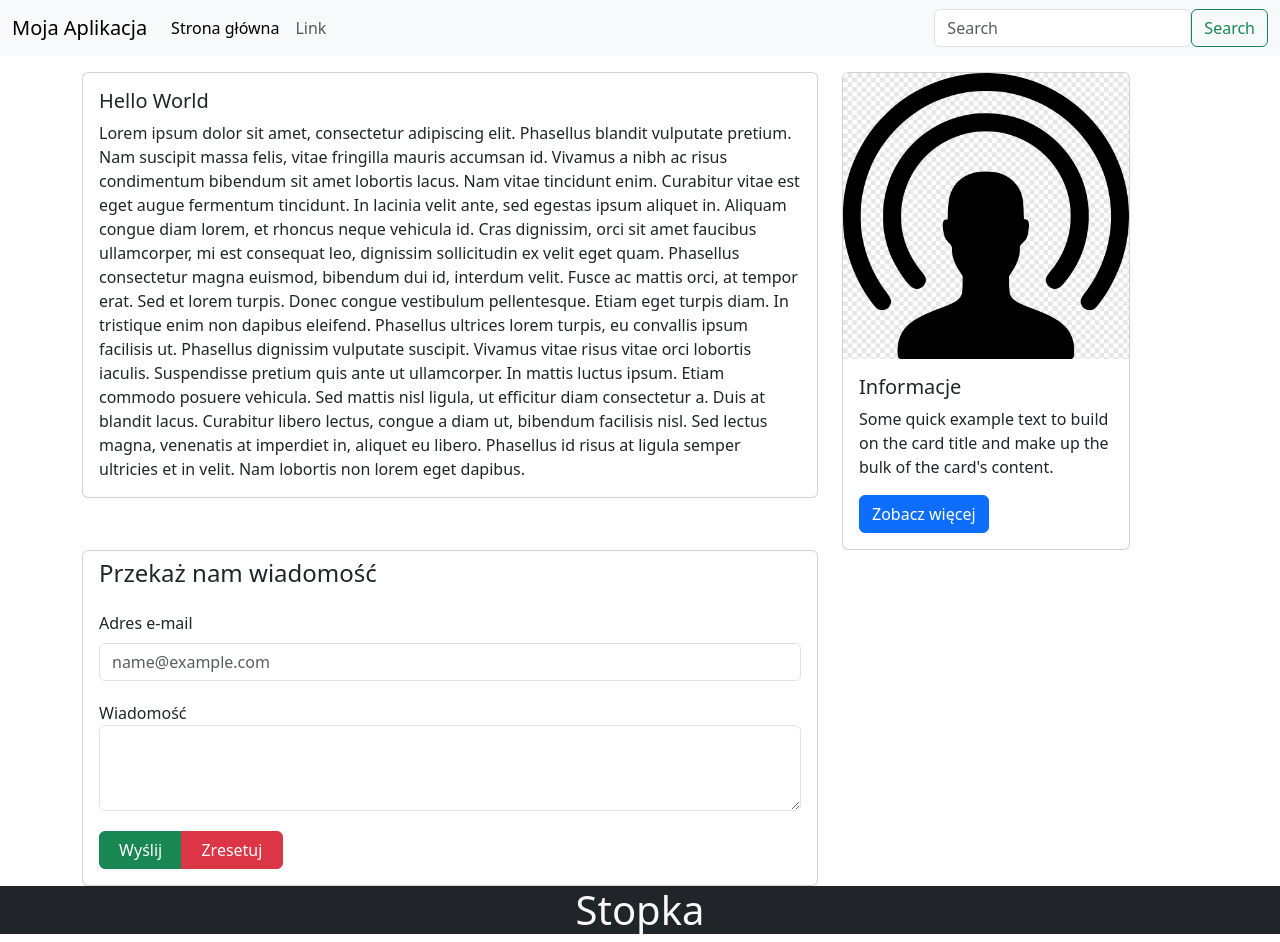
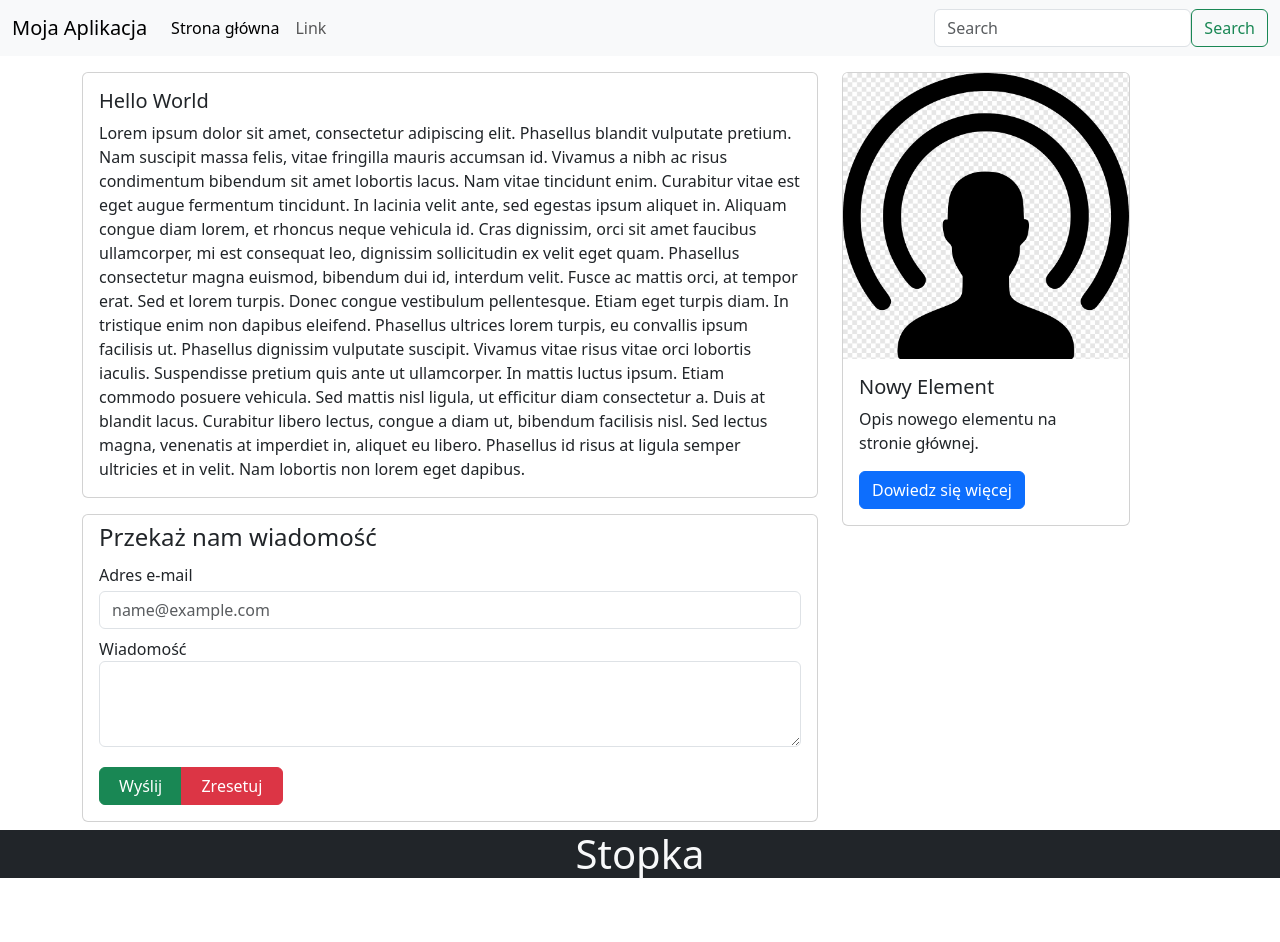
Before and after one commit to nic00la1/bootstrapConnectTEB, an Angular app: page / in a window 1280 px wide. After the commit the page ends 886 px from the top, so only its background shows below. Built offline with nearby package versions, Linux system fonts and the light colour scheme.

Commit message:
DONE ✅

```diff
--- a/src/app/app.component.css
+++ b/src/app/app.component.css
@@ -1,3 +1,17 @@
 .form-inline {
     display: flex !important;
 }
+
+  /* Dodajemy styl tylko dla karty ze zdjęciem */
+  .custom-card {
+    display: flex;
+    flex-direction: column;
+    height: 100%;
+  }
+
+  /* Ustawiamy obrazek jako elastyczny, aby nie wpływał na wysokość karty */
+  .custom-card img {
+    flex-shrink: 0;
+    width: 100%;
+    height: auto;
+  }
--- a/src/app/app.component.html
+++ b/src/app/app.component.html
@@ -40,7 +40,7 @@
 
 <div class="container mt-3">
   <div class="row">
-    <div class="col-md-8">
+    <div class="col-md-8 order-md-2 mb-2">
       <div class="card">
         <div class="card-body">
           <h5 class="card-title">Hello World</h5>
@@ -69,31 +69,12 @@
           </p>
         </div>
       </div>
-    </div>
-    <div class="col">
-      <div class="card" style="width: 18rem">
-        <img
-          class="card-img-top"
-          src="./assets/images/ziomo.png"
-          alt="Card image cap"
-        />
-        <div class="card-body">
-          <h5 class="card-title">Informacje</h5>
-          <p class="card-text">
-            Some quick example text to build on the card title and make up the
-            bulk of the card's content.
-          </p>
-          <a href="#" class="btn btn-primary">Zobacz więcej</a>
-        </div>
-      </div>
-    </div>
-  </div>
-  <div class="row">
-    <div class="col-md-8">
+      <div class="row mt-3">
+        <div class="col-md-12">
           <form class="card">
-        <legend class="m-3 mt-1">Przekaż nam wiadomość</legend>
-        <div class="m-3 mt-1">
-          <label for="exampleInputEmail1" class="form-label"
+            <legend class="m-3 mt-1 mb-1">Przekaż nam wiadomość</legend>
+            <div class="m-3 mt-1 mb-1">
+              <label for="exampleInputEmail1" class="form-label mb-1"
                 >Adres e-mail</label
               >
               <input
@@ -127,6 +108,23 @@
       </div>
     </div>
 
+    <div class="col-md-4 order-md-2 mb-2">
+      <div class="card" style="width: 18rem">
+        <img
+          class="card-img-top"
+          src="./assets/images/ziomo.png"
+          alt="Card image cap"
+        />
+        <div class="card-body">
+          <h5 class="card-title">Nowy Element</h5>
+          <p class="card-text">Opis nowego elementu na stronie głównej.</p>
+          <a href="#" class="btn btn-primary">Dowiedz się więcej</a>
+        </div>
+      </div>
+    </div>
+  </div>
+</div>
+
 <div class="text-center text-light bg-dark">
   <h1>Stopka</h1>
 </div>
```
Lines whose indentation alone changed are shown as unchanged.
